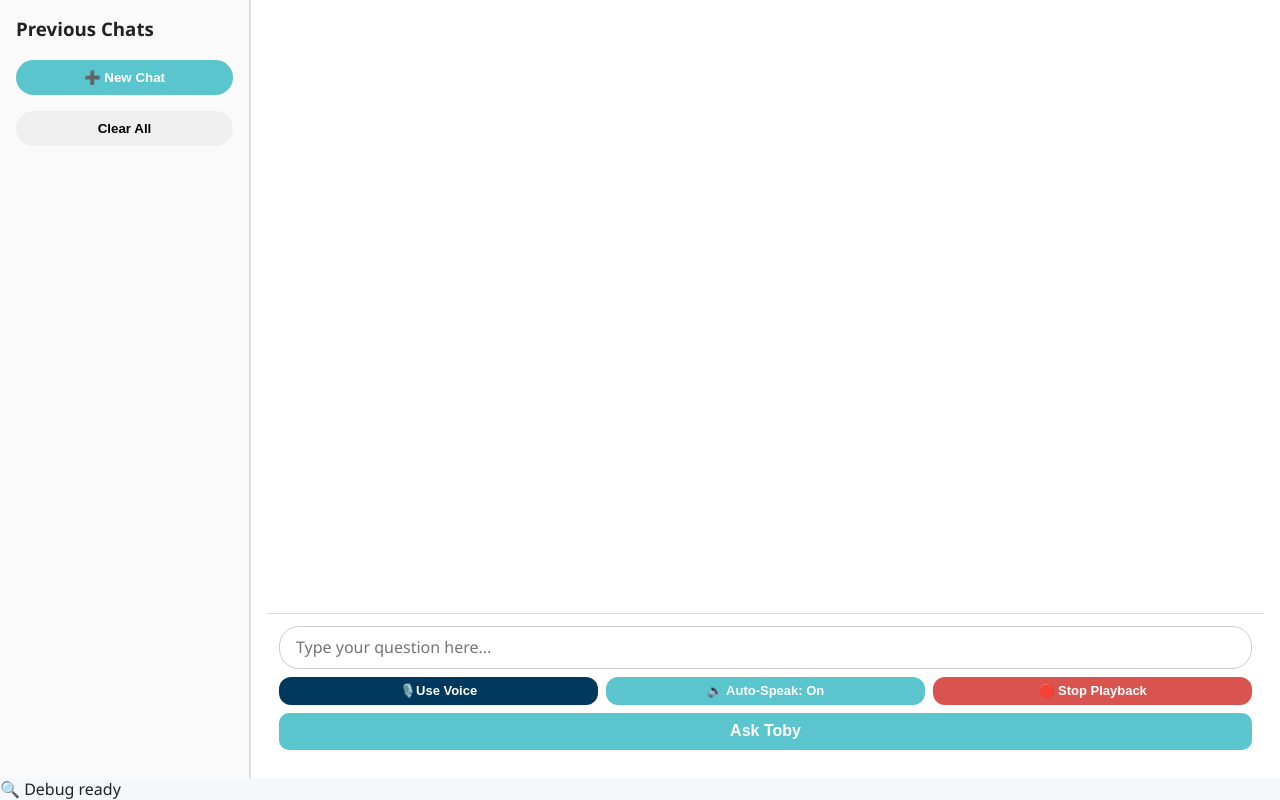
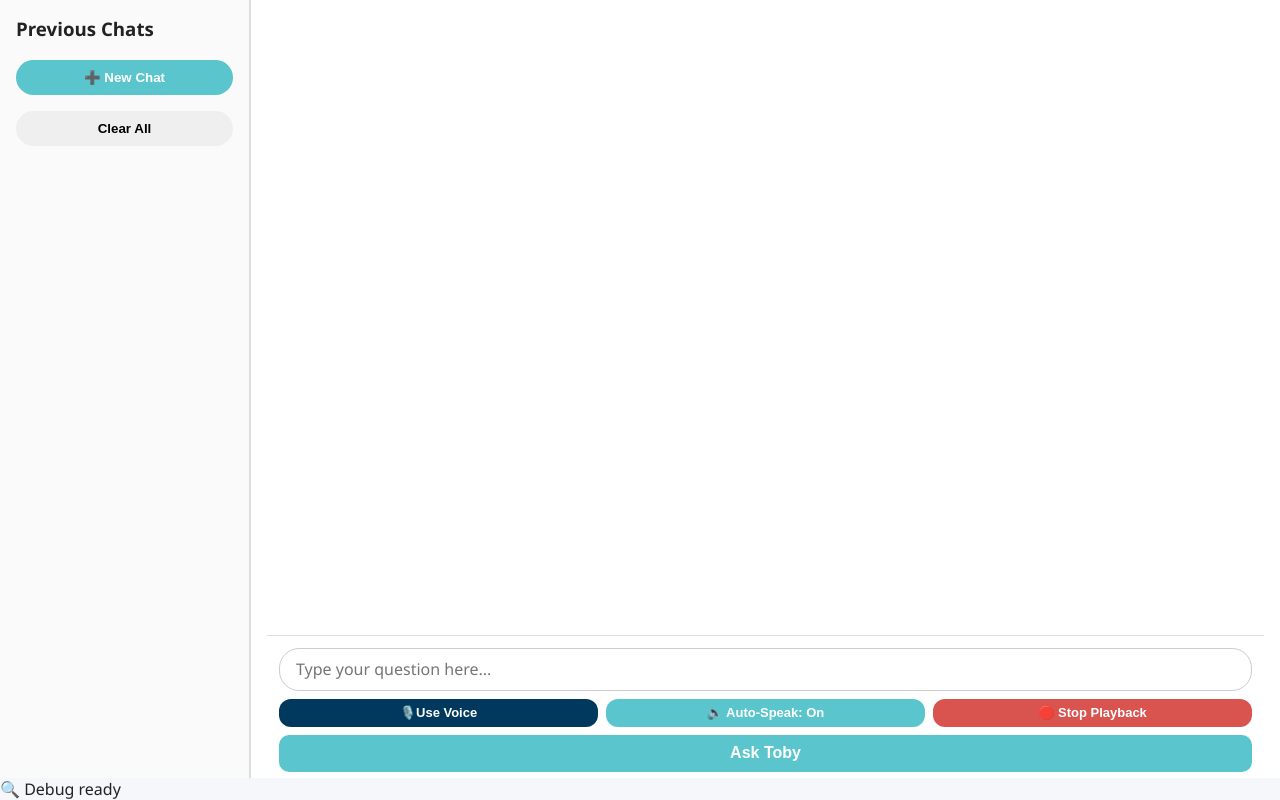
Before and after one commit to masterplumbersnz/TobyPlusSandbox, a website: page index.html in a window 1280 px wide. Drawn offline with Linux system fonts and the light colour scheme.

Commit message:
Update index.html

```diff
--- a/index.html
+++ b/index.html
@@ -121,10 +121,12 @@
       flex: 1;
       display: flex;
       flex-direction: column;
+      height: 100dvh;
       background: #ffffff;
       border-left: 1px solid #ddd;
       padding: 1rem;
       box-sizing: border-box;
+      overflow: hidden;
     }
 
     #messages {
@@ -132,9 +134,12 @@
   flex-direction: column;
   gap: 0.75rem;
   flex: 1;
-      overflow-y: auto;
+  overflow-y: auto;   /* ✅ already there */
   padding: 1rem;
+  -webkit-overflow-scrolling: touch; /* ✅ smooth iOS scrolling */
+  max-height: 100%;   /* ✅ prevents it from growing beyond the container */
 }
+
 
     .bubble {
       padding: 0.75rem 1rem;
```
Lines whose indentation alone changed are shown as unchanged.
